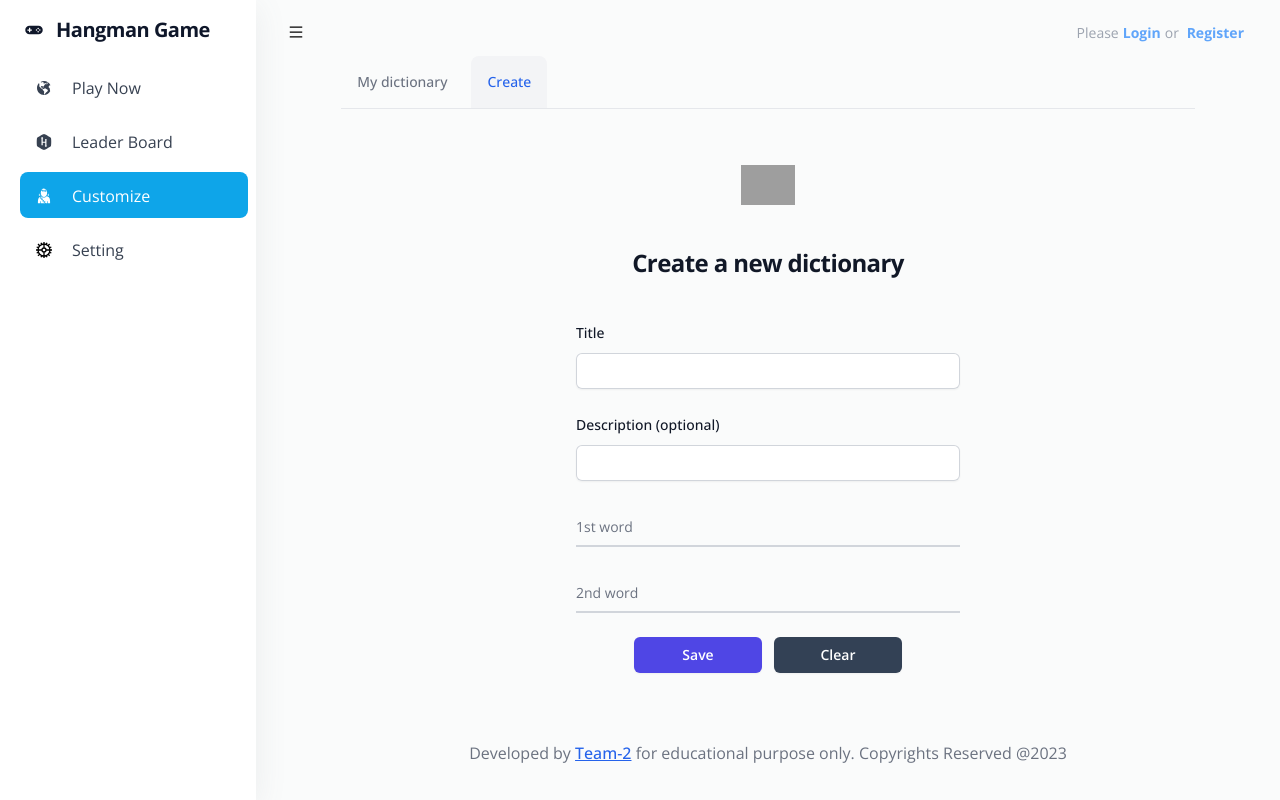
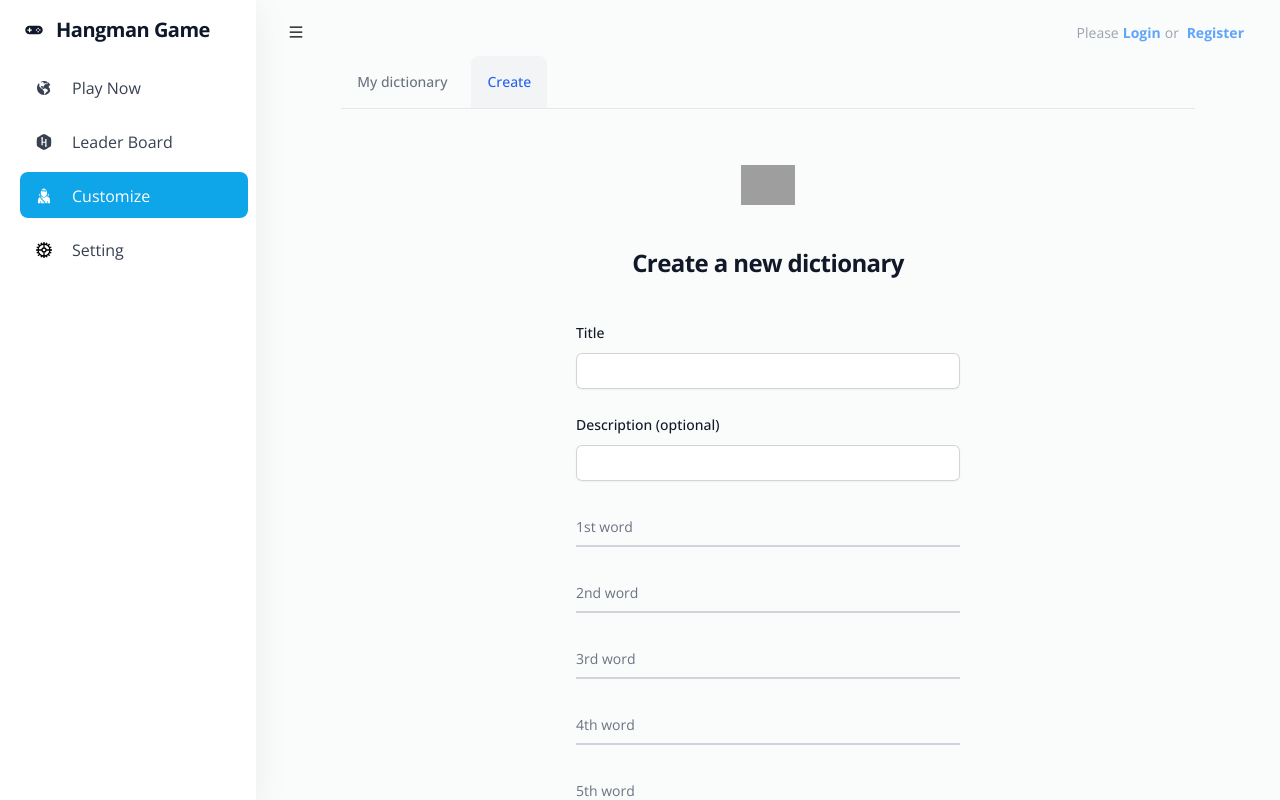
Before and after one commit to n-shen/game-hangman, a React (Create React App) app in the folder client/: page /customize in a window 1280 px wide. Both pictures are taken after a click on the button "Create". Shown: the top 800 px of the page. Built offline with nearby package versions, Linux system fonts and the light colour scheme; grey boxes are pictures that could not be loaded.

Commit message:
customize: done form

```diff
--- a/client/src/components/Customizes/CmtForm.jsx
+++ b/client/src/components/Customizes/CmtForm.jsx
@@ -18,11 +18,20 @@ const CmtForm = () => {
   const [loading, setLoading] = useState(false);
   const [wordOne, setWordOne] = useState("");
   const [wordTwo, setWordTwo] = useState("");
+  const [wordThree, setWordThree] = useState("");
+  const [wordFour, setWordFour] = useState("");
+  const [wordFive, setWordFive] = useState("");
 
   const handleSubmit = async (e) => {
     e.preventDefault();
     setLoading(true);
-    const words_array = [wordOne, wordTwo];
+    const words_array = [
+      wordOne,
+      wordTwo,
+      wordThree,
+      wordFour,
+      wordFive,
+    ].filter((str) => str !== "");
     if (user && title && words_array !== []) {
       handleSave(words_array);
     } else {
@@ -140,7 +149,11 @@ const CmtForm = () => {
               <input
                 type="text"
                 id="wordOne"
-                onChange={(e) => setWordOne(e.target.value)}
+                onChange={(e) =>
+                  setWordOne(
+                    e.target.value.toLowerCase().replace(/[^a-z]/gi, "")
+                  )
+                }
                 className="block py-2.5 px-0 w-full text-sm text-gray-900 bg-transparent border-0 border-b-2 border-gray-300 appearance-none dark:text-white dark:border-gray-600 dark:focus:border-blue-500 focus:outline-none focus:ring-0 focus:border-blue-600 peer"
                 placeholder=" "
               />
@@ -156,7 +169,11 @@ const CmtForm = () => {
               <input
                 type="text"
                 id="wordTwo"
-                onChange={(e) => setWordTwo(e.target.value)}
+                onChange={(e) =>
+                  setWordTwo(
+                    e.target.value.toLowerCase().replace(/[^a-z]/gi, "")
+                  )
+                }
                 className="block py-2.5 px-0 w-full text-sm text-gray-900 bg-transparent border-0 border-b-2 border-gray-300 appearance-none dark:text-white dark:border-gray-600 dark:focus:border-blue-500 focus:outline-none focus:ring-0 focus:border-blue-600 peer"
                 placeholder=" "
               />
@@ -165,6 +182,66 @@ const CmtForm = () => {
                 className="absolute text-sm text-gray-500 dark:text-gray-400 duration-300 transform -translate-y-6 scale-75 top-3 -z-10 origin-[0] peer-focus:left-0 peer-focus:text-blue-600 peer-focus:dark:text-blue-500 peer-placeholder-shown:scale-100 peer-placeholder-shown:translate-y-0 peer-focus:scale-75 peer-focus:-translate-y-6"
               >
                 2nd word
+              </label>
+            </div>
+
+            <div className="relative z-0">
+              <input
+                type="text"
+                id="wordThree"
+                onChange={(e) =>
+                  setWordThree(
+                    e.target.value.toLowerCase().replace(/[^a-z]/gi, "")
+                  )
+                }
+                className="block py-2.5 px-0 w-full text-sm text-gray-900 bg-transparent border-0 border-b-2 border-gray-300 appearance-none dark:text-white dark:border-gray-600 dark:focus:border-blue-500 focus:outline-none focus:ring-0 focus:border-blue-600 peer"
+                placeholder=" "
+              />
+              <label
+                htmlFor="wordThree"
+                className="absolute text-sm text-gray-500 dark:text-gray-400 duration-300 transform -translate-y-6 scale-75 top-3 -z-10 origin-[0] peer-focus:left-0 peer-focus:text-blue-600 peer-focus:dark:text-blue-500 peer-placeholder-shown:scale-100 peer-placeholder-shown:translate-y-0 peer-focus:scale-75 peer-focus:-translate-y-6"
+              >
+                3rd word
+              </label>
+            </div>
+
+            <div className="relative z-0">
+              <input
+                type="text"
+                id="wordFour"
+                onChange={(e) =>
+                  setWordFour(
+                    e.target.value.toLowerCase().replace(/[^a-z]/gi, "")
+                  )
+                }
+                className="block py-2.5 px-0 w-full text-sm text-gray-900 bg-transparent border-0 border-b-2 border-gray-300 appearance-none dark:text-white dark:border-gray-600 dark:focus:border-blue-500 focus:outline-none focus:ring-0 focus:border-blue-600 peer"
+                placeholder=" "
+              />
+              <label
+                htmlFor="wordFour"
+                className="absolute text-sm text-gray-500 dark:text-gray-400 duration-300 transform -translate-y-6 scale-75 top-3 -z-10 origin-[0] peer-focus:left-0 peer-focus:text-blue-600 peer-focus:dark:text-blue-500 peer-placeholder-shown:scale-100 peer-placeholder-shown:translate-y-0 peer-focus:scale-75 peer-focus:-translate-y-6"
+              >
+                4th word
+              </label>
+            </div>
+
+            <div className="relative z-0">
+              <input
+                type="text"
+                id="wordFive"
+                onChange={(e) =>
+                  setWordFive(
+                    e.target.value.toLowerCase().replace(/[^a-z]/gi, "")
+                  )
+                }
+                className="block py-2.5 px-0 w-full text-sm text-gray-900 bg-transparent border-0 border-b-2 border-gray-300 appearance-none dark:text-white dark:border-gray-600 dark:focus:border-blue-500 focus:outline-none focus:ring-0 focus:border-blue-600 peer"
+                placeholder=" "
+              />
+              <label
+                htmlFor="wordFive"
+                className="absolute text-sm text-gray-500 dark:text-gray-400 duration-300 transform -translate-y-6 scale-75 top-3 -z-10 origin-[0] peer-focus:left-0 peer-focus:text-blue-600 peer-focus:dark:text-blue-500 peer-placeholder-shown:scale-100 peer-placeholder-shown:translate-y-0 peer-focus:scale-75 peer-focus:-translate-y-6"
+              >
+                5th word
               </label>
             </div>
 
--- a/client/src/components/Customizes/CmtTable.jsx
+++ b/client/src/components/Customizes/CmtTable.jsx
@@ -1,5 +1,6 @@
 import React, { useEffect, useState } from "react";
 import { RiDeleteBin6Fill } from "react-icons/ri";
+import { AiTwotoneEdit } from "react-icons/ai";
 import { ImLink } from "react-icons/im";
 
 import { useStateContext } from "../../contexts/StateContext";
@@ -156,6 +157,14 @@ const CmtTable = () => {
                       <td className="px-6 py-4">{val.title}</td>
                       <td className="px-6 py-4">{val.words.join(" | ")}</td>
                       <td className="px-6 py-4">{val.description}</td>
+                      {/*<td className="px-1 py-4">*/}
+                      {/*  <button*/}
+                      {/*    onClick={() => handleSharing(val)}*/}
+                      {/*    className="text-blue-700"*/}
+                      {/*  >*/}
+                      {/*    <AiTwotoneEdit />*/}
+                      {/*  </button>*/}
+                      {/*</td>*/}
                       <td className="px-1 py-4">
                         <button
                           onClick={() => handleSharing(val)}
@@ -206,7 +215,7 @@ const CmtTable = () => {
             <ul className="mt-1.5 ml-4 list-disc list-inside">
               <li>Click 'Create' Tab</li>
               <li>
-                Give new dictionary a title and up to 10 words (only a-z
+                Give new dictionary a title and up to five words (only a-z
                 allowed).
               </li>
               <li>Share with your friends by click the copy link icon.</li>
```
